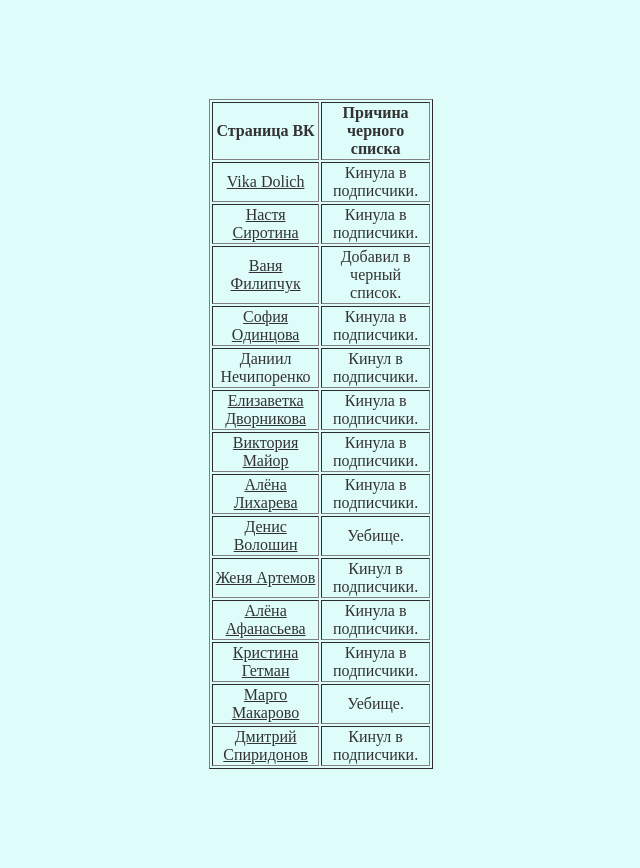
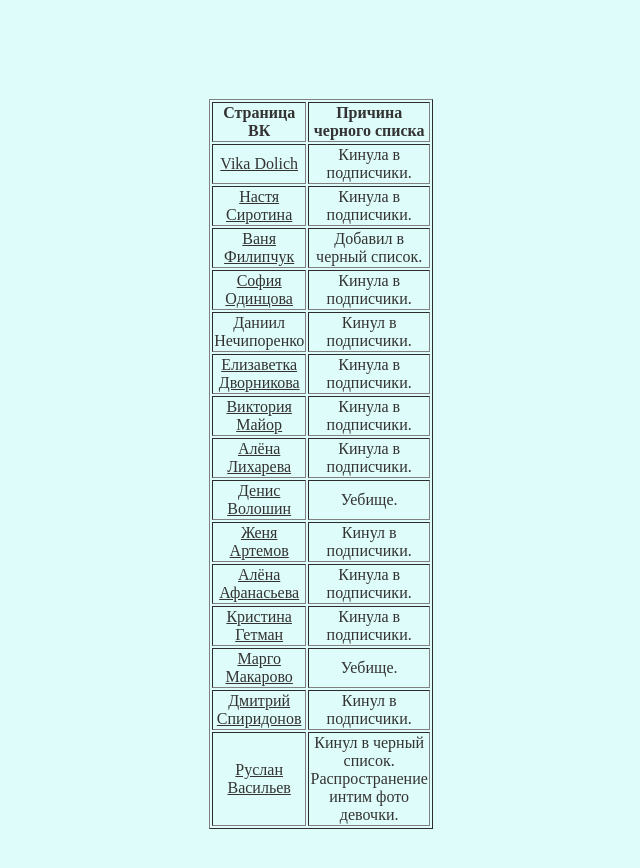
Before and after one commit to dmitrybratishkin/blacklist, a plain HTML site: page index.html in a window 1280 px wide. Shown: the part 182-1050 px from the top of the page, without its empty margins (319-959 px from the left). Drawn offline with Linux system fonts and the light colour scheme.

Commit message:
Update index.html

```diff
--- a/index.html
+++ b/index.html
@@ -25,8 +25,8 @@
             <tr><td><a href="https://vk.com/elavaella" class="click">Кристина Гетман</a></td><td>Кинула в подписчики.</td></tr>
             <tr><td><a href="https://vk.com/m.mar09" class="click">Марго Макарово</a></td><td>Уебище.</td></tr>
             <tr><td><a href="https://vk.com/xyilligan" class="click">Дмитрий Спиридонов</a></td><td>Кинул в подписчики.</td></tr>
-            <!-- <tr><td><a href="" class="click"></a></td><td></td></tr>
-                 <tr><td><a href="" class="click"></a></td><td></td></tr> -->
+            <tr><td><a href="https://vk.com/uikyhui" class="click">Руслан Васильев</a></td><td>Кинул в черный список.<br> Распространение интим фото девочки.</td></tr>
+            <!-- <tr><td><a href="" class="click"></a></td><td></td></tr> -->
         </tr>
     </table>
 </body>
```
